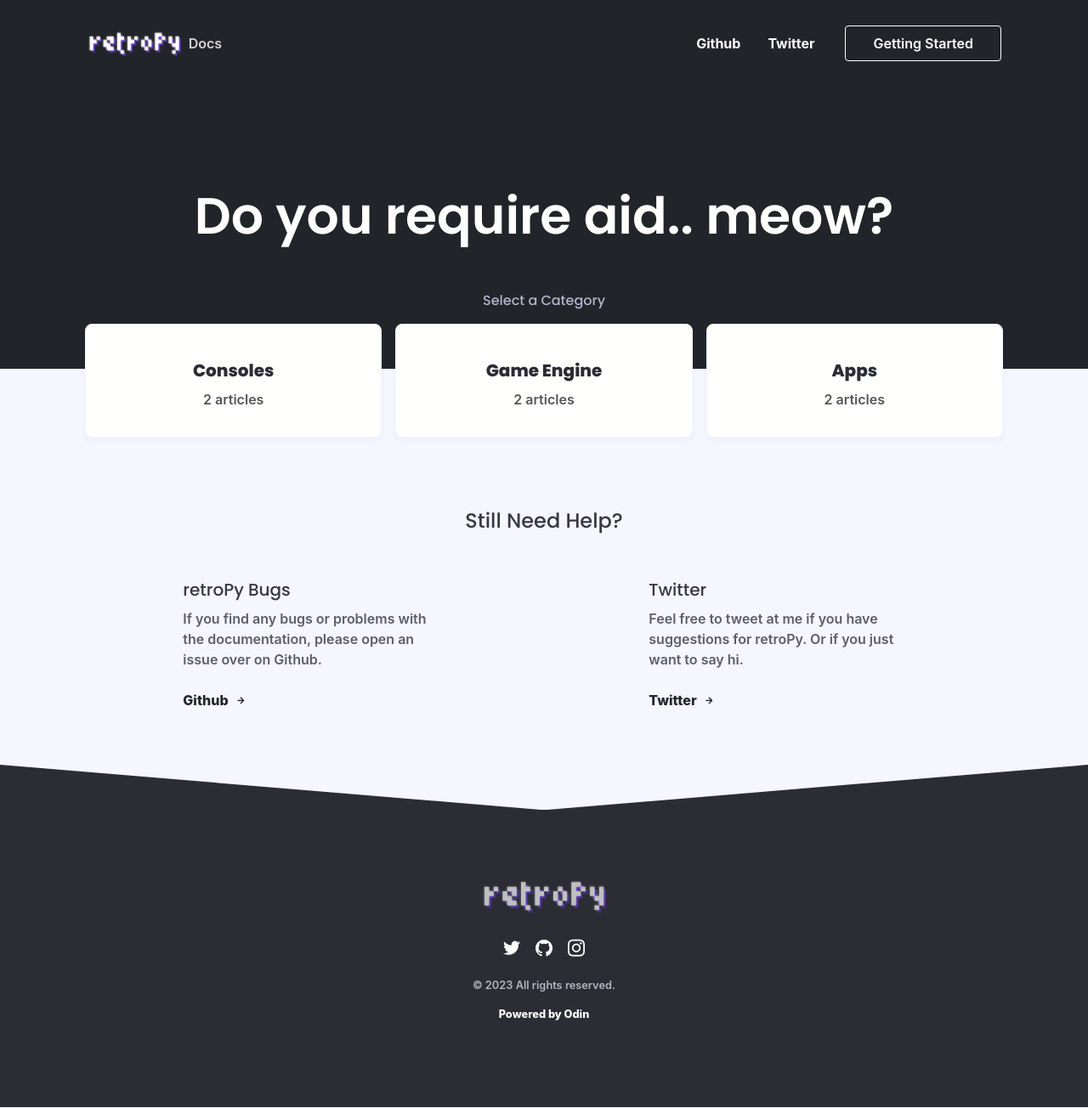
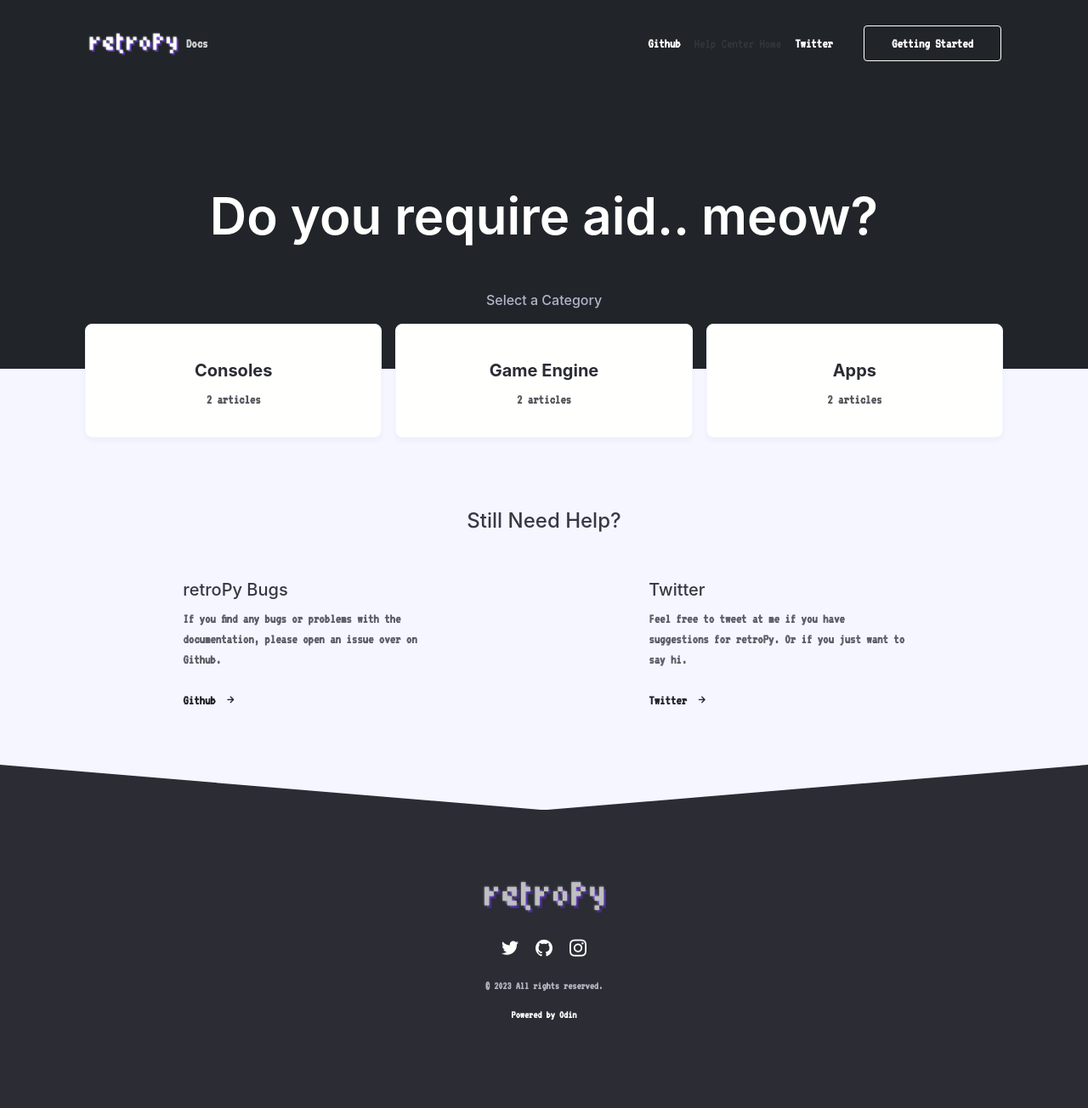
Before and after one commit to respawnin/retropy-docs, a Jekyll site: the page built from index.html, in a window 1280 px wide. Shown: the whole page at 85% size. Built offline with Jekyll 4.4.1, drawn with Linux system fonts in a browser that asks for light colours; nearby versions of some CDN libraries; some web fonts are replaced; comment, search, counter and statistics services are not loaded.

Commit message:
font and subcat updates

```diff
--- a/_data/subcategory_list.yml
+++ b/_data/subcategory_list.yml
@@ -1,17 +1,17 @@
 #Tihs file defines all categories that live within a parent category
 
 
-subcategory-one:
+creator-kit:
   name: Creator Kit
   parent-category: consoles
   parent-category-name: Consoles
   description: Creator Kit
-subcategory-two:
+soldering-kit:
   name: Soldering Kit
   parent-category: consoles
   parent-category-name: Consoles
   description: Soldering Kit
-subcategory-three:
+breadboard:
   name: Breadboard Version
   parent-category: consoles
   parent-category-name: Consoles
--- a/_includes/nav.html
+++ b/_includes/nav.html
@@ -21,7 +21,7 @@
     </li>
     {% endif %}
     {% if site.nav_item_two == null %}
-    {% else %}
+    {% else %}Help Center Home
     <li class="mx-4">
       <a  class="nav-links" href="{{ site.nav_item_two_link }}">{{ site.nav_item_two }}</a>
     </li>
--- a/_scss/_variables.scss
+++ b/_scss/_variables.scss
@@ -1,4 +1,4 @@
-@import url('https://fonts.googleapis.com/css?family=Muli:400,600,700|Poppins:500,600,800&display=swap');
+@import url('https://fonts.googleapis.com/css?family=VT323:400,600,700|DotGothic16:500,600,800&display=swap');
 
 // Core variables
 $version: "0.5.8";
@@ -49,7 +49,7 @@
 
 // Fonts
 // Credit: https://www.smashingmagazine.com/2015/11/using-system-ui-fonts-practical-guide/
-$base-font-family: "Muli", -apple-system, system-ui, BlinkMacSystemFont, "Segoe UI", Roboto !default;
+$base-font-family: "VT323", -apple-system, system-ui, BlinkMacSystemFont, "Segoe UI", Roboto !default;
 $serif-font-family: Georgia, Cambria, "Times New Roman", Times, serif;
 $mono-font-family: "SF Mono", "Segoe UI Mono", "Roboto Mono", Menlo, Courier, monospace !default;
 $fallback-font-family: "Helvetica Neue", sans-serif !default;
@@ -59,7 +59,7 @@
 $cjk-ko-font-family: $base-font-family, "Malgun Gothic", $fallback-font-family !default;
 $body-font-family: $base-font-family !default;
 
-$header-font-family: "Poppins", -apple-system, system-ui, BlinkMacSystemFont, "Segoe UI", Roboto !default;
+$header-font-family: "DotGothic16", -apple-system, system-ui, BlinkMacSystemFont, "Segoe UI", Roboto !default;
 
 // Unit sizes
 $unit-o: .05rem !default;
```
